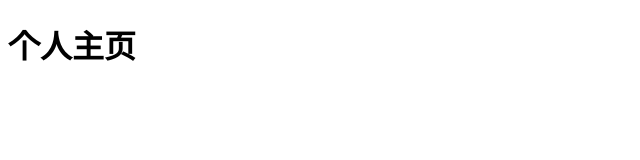
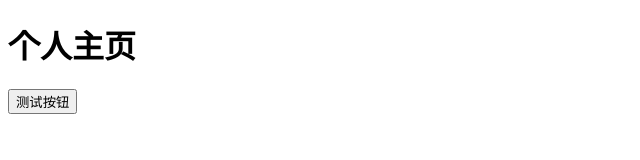
Before and after one commit to LowryLan/homepage, a plain HTML site: page index.html in a window 1280 px wide. Shown: the whole page, without its empty margins (0-640 px from the left). Drawn offline with Linux system fonts and the light colour scheme.

Commit message:
Update index.html

```diff
--- a/index.html
+++ b/index.html
@@ -1,4 +1,10 @@
 <!DOCTYPE html>
 <body>
     <h1>个人主页</h1>
+    <button onclick="test()">测试按钮</button>
 </body>
+<script>
+    function test(){
+        alert("测试！！")
+    }
+</script>
```
